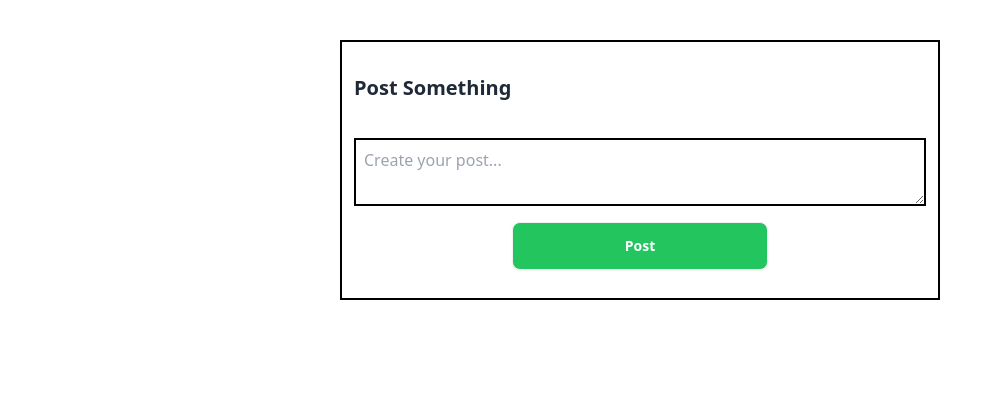
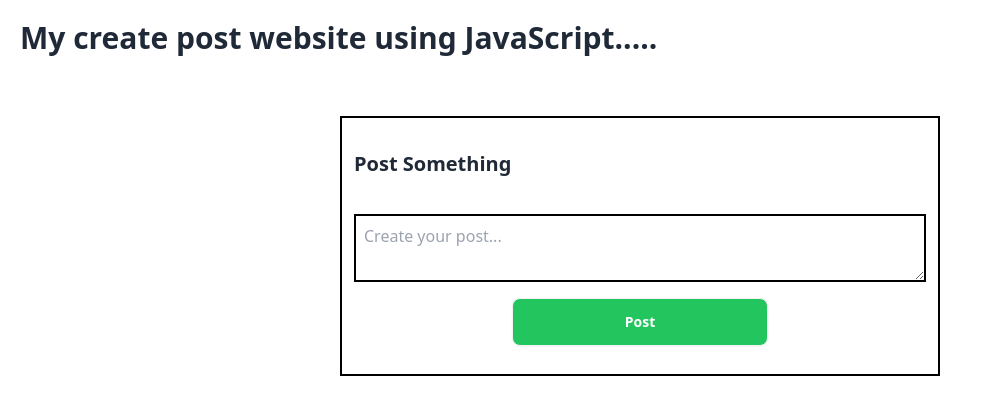
Before and after one commit to worthy1819/to-do, a plain HTML site: page index.html in a window 1280 px wide. Shown: the whole page, without its empty margins (0-981 px from the left). Drawn offline with nearby package versions, Linux system fonts and the light colour scheme.

Commit message:
add some code

```diff
--- a/index.html
+++ b/index.html
@@ -7,6 +7,7 @@
     <title>Post</title>
 </head>
 <body>
+    <h1 class="text-3xl font-bold p-5 justify-center">My create post website using JavaScript.....</h1>
     <div id="post-container" class="max-w-[600px] mx-auto border-2 border-black m-10 p-3 flex flex-col gap-4">
         <h2 class="text-xl py-5 font-bold">Post Something</h2>
         <textarea class="border-2 p-2 border-black" id="post-input" placeholder="Create your post..."></textarea>
```
